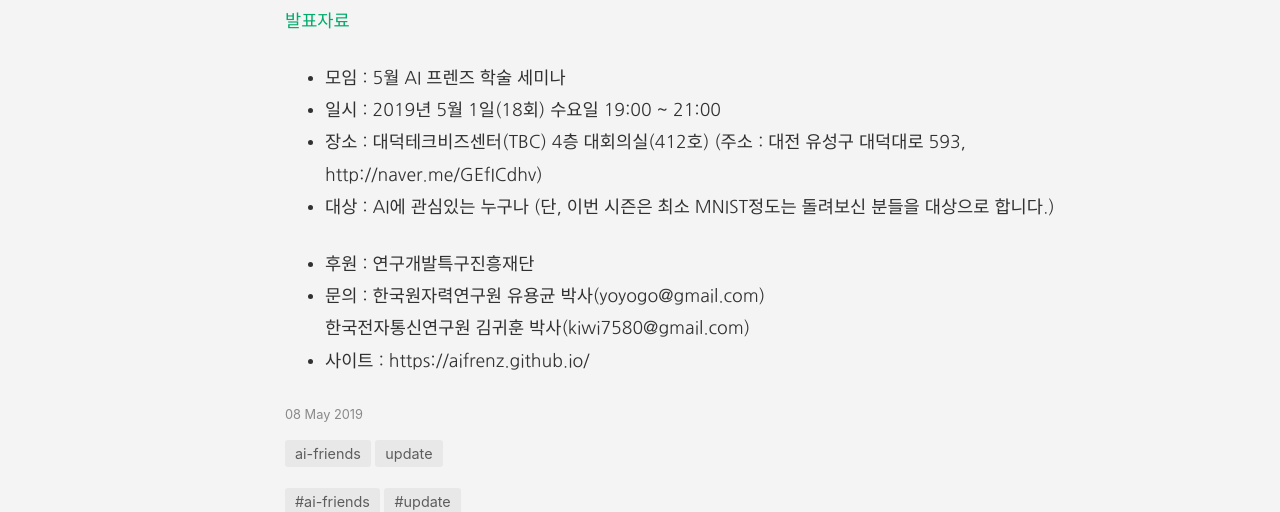
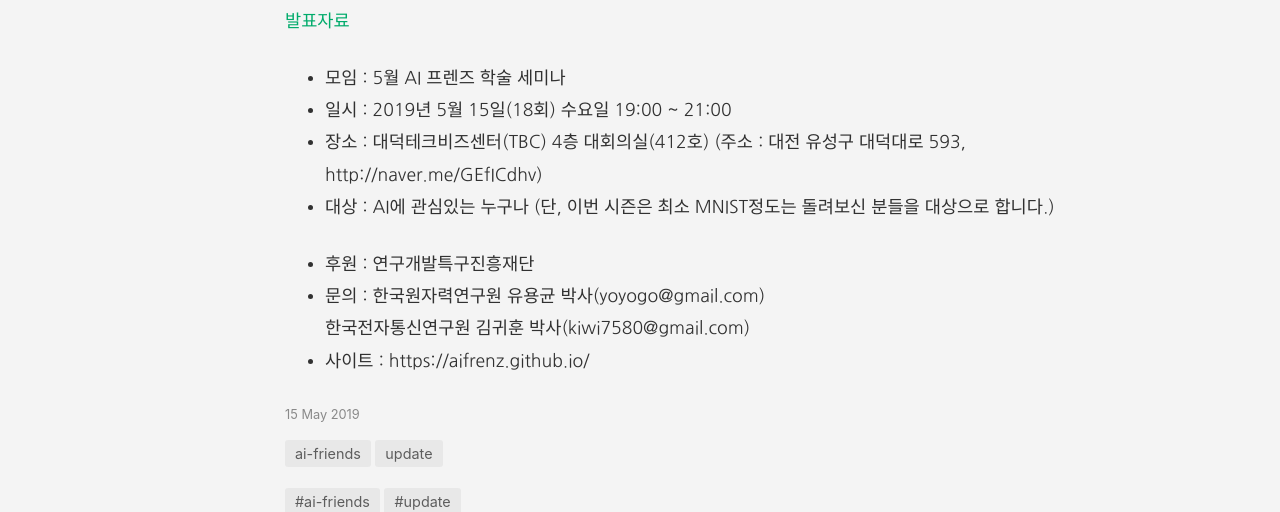
Before and after one commit to aifrenz/aifrenz.github.io, a Jekyll site: the page built from _posts/2019-05-15-18th-seminar.markdown, in a window 1280 px wide and 900 px high, scrolled down 696 px. Shown: the part 159-671 px from the top of the window. Built offline with Jekyll 4.4.1, drawn with Linux system fonts in a browser that asks for light colours; comment, search, counter and statistics services are not loaded.

Commit message:
Update 2019-05-15-18th-seminar.markdown

```diff
--- a/_posts/2019-05-15-18th-seminar.markdown
+++ b/_posts/2019-05-15-18th-seminar.markdown
@@ -5,7 +5,7 @@ when: 2019. 5. 15. (수) 오후 7시-9시
 where: 대전 TBC 4층 대회의실 412호
 who: 김선권
 what: 소스관리툴 Git의 연구와 현업 적용 방법 및 사례 (중소기업에서 대기업, 정출연까지)
-date:   2019-05-08 19:00:00
+date:   2019-05-15 19:00:00
 categories: ai-friends update
 tags: ai-friends update
 image: /images/190515.JPG
@@ -15,7 +15,7 @@ image: /images/190515.JPG
 [발표자료]({{ "/present_file/190515_버전_컨트롤_시스템_GIT_김선권.pdf" | absolute_url }})
 
 - 모임 : 5월 AI 프렌즈 학술 세미나
-- 일시 : 2019년 5월 1일(18회) 수요일 19:00 ~ 21:00
+- 일시 : 2019년 5월 15일(18회) 수요일 19:00 ~ 21:00
 - 장소 : 대덕테크비즈센터(TBC) 4층 대회의실(412호)
              (주소 : 대전 유성구 대덕대로 593, http://naver.me/GEfICdhv)
 - 대상 : AI에 관심있는 누구나
```
